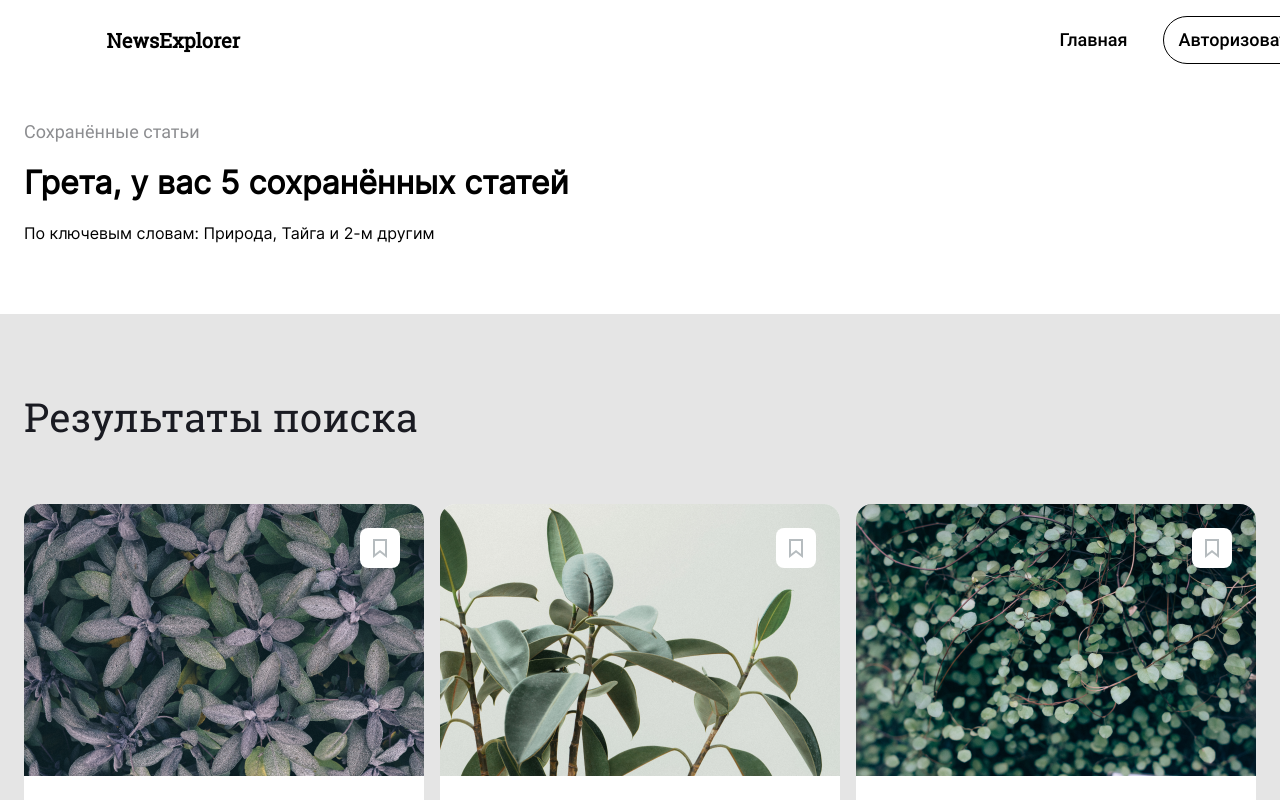
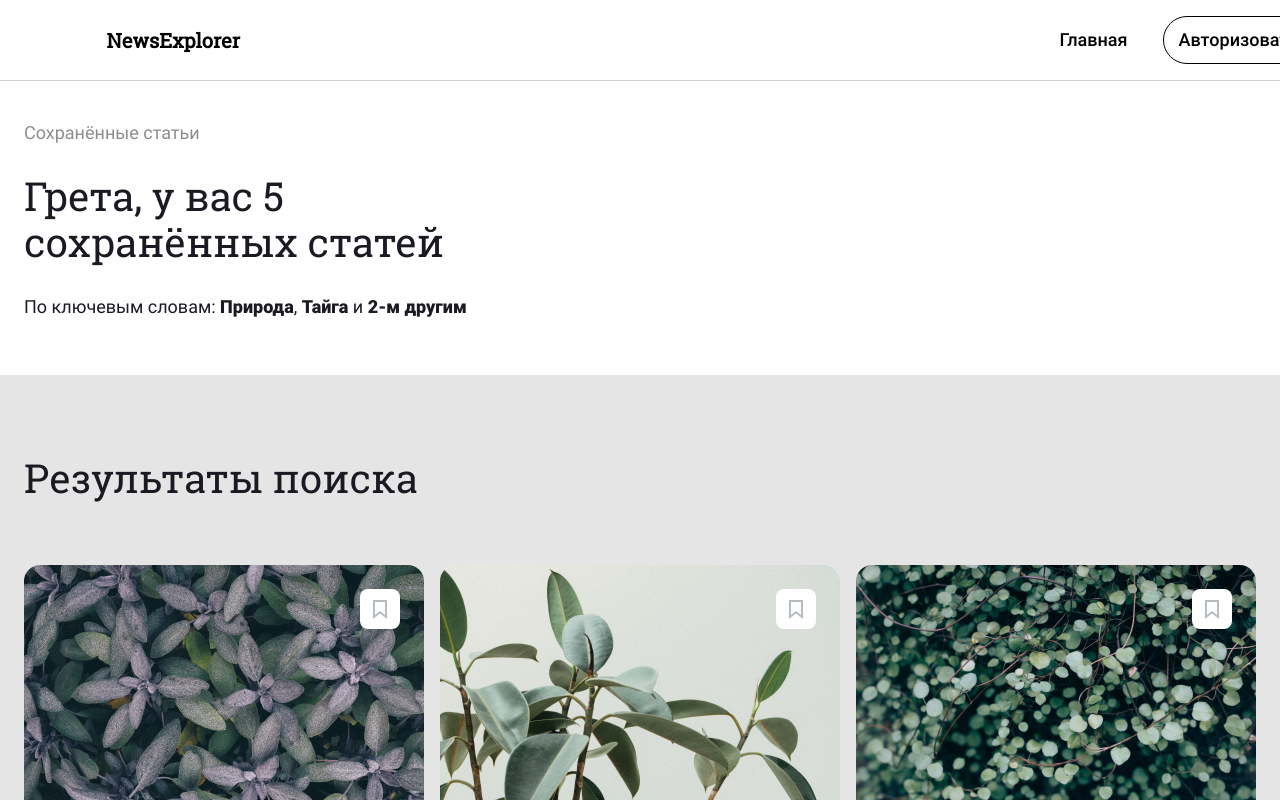
Before and after one commit to Vladimir-art/news-explorer-frontend, a React (Create React App) app: page / in a window 1280 px wide. Shown: the top 800 px of the page. Built offline with nearby package versions, Linux system fonts and the light colour scheme.

Commit message:
saved-title styles

```diff
--- a/src/blocks/header/header.css
+++ b/src/blocks/header/header.css
@@ -9,4 +9,5 @@
   height: 80px;
   margin: 0 auto;
   box-shadow: inset 0px -1px 0px rgba(255, 255, 255, 0.2);
+  border-bottom: 1px solid rgba(26, 27, 34, 0.2);
 }
--- a/src/blocks/saved-articles/__greeting/saved-articles__greeting.css
+++ b/src/blocks/saved-articles/__greeting/saved-articles__greeting.css
@@ -0,0 +1,11 @@
+.saved-articles__greeting {
+  margin: 28px 0 30px;
+  padding: 0;
+  max-width: 530px;
+  font-family: "Roboto Slab", Arial, sans-serif;
+  font-style: normal;
+  font-weight: normal;
+  font-size: 40px;
+  line-height: 46px;
+  color: #1A1B22;
+}
--- a/src/blocks/saved-articles/__keyword/saved-articles__keyword.css
+++ b/src/blocks/saved-articles/__keyword/saved-articles__keyword.css
@@ -0,0 +1,10 @@
+.saved-articles__keyword {
+  margin: 0;
+  padding: 0;
+  font-family: "Roboto", Arial, sans-serif;
+  font-style: normal;
+  font-weight: 900;
+  font-size: 18px;
+  line-height: 24px;
+  color: #1A1B22;
+}
--- a/src/blocks/saved-articles/__text/saved-articles__text.css
+++ b/src/blocks/saved-articles/__text/saved-articles__text.css
@@ -0,0 +1,10 @@
+.saved-articles__text {
+  margin: 0;
+  padding: 0;
+  font-family: "Roboto", Arial, sans-serif;
+  font-style: normal;
+  font-weight: normal;
+  font-size: 18px;
+  line-height: 24px;
+  color: #1A1B22;
+}
--- a/src/components/SavedNewsHeader/SavedNewsHeader.js
+++ b/src/components/SavedNewsHeader/SavedNewsHeader.js
@@ -10,7 +10,7 @@ function SavedNewsHeader() {
           По ключевым словам:
           <span className="saved-articles__keyword">&nbsp;Природа</span>,
           <span className="saved-articles__keyword">&nbsp;Тайга</span>&nbsp;и
-          <span className="saved-articles__keyword">&nbsp;2</span>-м другим
+          <span className="saved-articles__keyword">&nbsp;2-м другим</span>
         </p>
       </div>
     </section>
```
